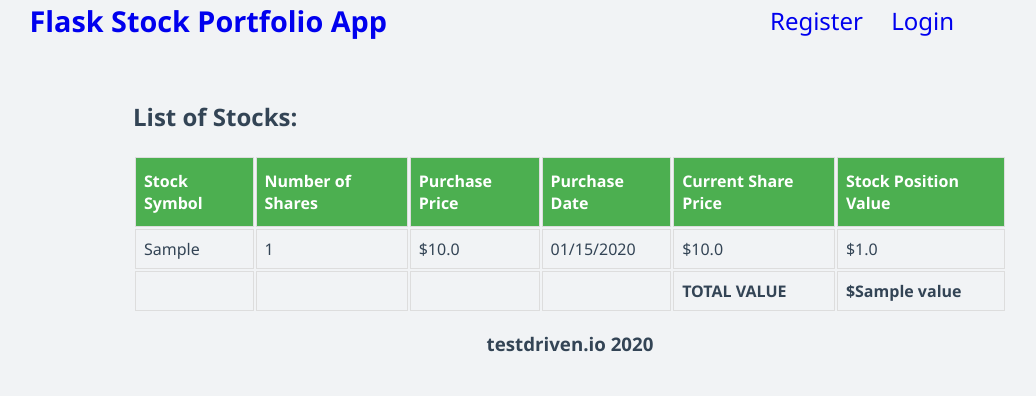
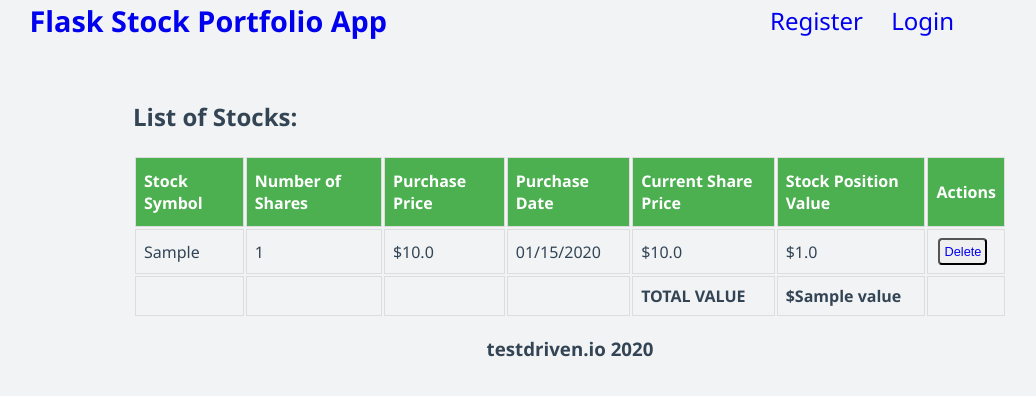
Before and after one commit to dreamkatana/flask-stock-portfolio-code, a Flask app: template project/stocks/templates/stocks/stocks.html in a window 1280 px wide. Shown: the top 396 px of the page, without its empty margins (85-1121 px from the left). Run offline with Flask 2, Linux system fonts and the light colour scheme; tables that the repository leaves empty hold one stand-in row (values such as "Sample post"); the template is opened without the code that fills it: values that come from a table or form of the project are taken from there, most other values are stand-ins (such as "Sample title", 1, 10 or a date in 2020); parts of the project's set-up code (start-up, migrations or seed data) failed here and were passed over.

Commit message:
Added ability to delete stocks

```diff
--- a/project/static/css/stocks_style.css
+++ b/project/static/css/stocks_style.css
@@ -17,3 +17,23 @@ th {
   background-color: #4CAF50;
   color: white;
 }
+
+.action-row {
+  display: flex;
+}
+
+button {
+  padding: 4px;
+  border-radius: 4px;
+  font-size: 0.8em;
+  margin: 0 2px;
+}
+
+.delete-button:hover {
+  background-color: red;
+  cursor: pointer;
+}
+
+button a {
+  text-decoration: none;
+}
--- a/project/stocks/forms.py
+++ b/project/stocks/forms.py
@@ -11,3 +11,7 @@ class AddStockForm(FlaskForm):
     purchase_date_day = IntegerField('day ("dd"):', validators=[DataRequired()])
     purchase_date_year = IntegerField('year ("yy"):', validators=[DataRequired()])
     submit = SubmitField('Add Stock')
+
+
+class DeleteStock(FlaskForm):
+    submit = SubmitField('Delete Stock')
--- a/project/stocks/templates/stocks/stocks.html
+++ b/project/stocks/templates/stocks/stocks.html
@@ -17,6 +17,7 @@
     <th>Purchase Date</th>
     <th>Current Share Price</th>
     <th>Stock Position Value</th>
+    <th>Actions</th>
   </tr>
 
   <!-- Table Elements (Rows) -->
@@ -28,6 +29,9 @@
       <td>{{ stock.purchase_date.strftime("%m/%d/%Y") }}</td>
       <td>${{ stock.current_price }}</td>
       <td>${{ stock.position_value }}</td>
+      <td class="action-row">
+        <button class="delete-button"><a href="{{ url_for('stocks.delete_stock', id=stock.id) }}">Delete</a></button>
+      </td>
     </tr>
   {% endfor %}
 
@@ -38,6 +42,7 @@
     <td></td>
     <td><b>TOTAL VALUE</b></td>
     <td><b>${{ value }}</b></td>
+    <td></td>
   </tr>
 </table>
 {% endblock %}
```
Also changed, not shown: project/models.py (+7 -2 lines), project/stocks/routes.py (+25 -3 lines), project/stocks/templates/stocks/delete_stock.html (added, +14 -0 lines), tests/conftest.py (+25 -1 lines), tests/unit/test_models.py (+3 -3 lines), tests/unit/test_stocks_routes.py (+60 -0 lines).
